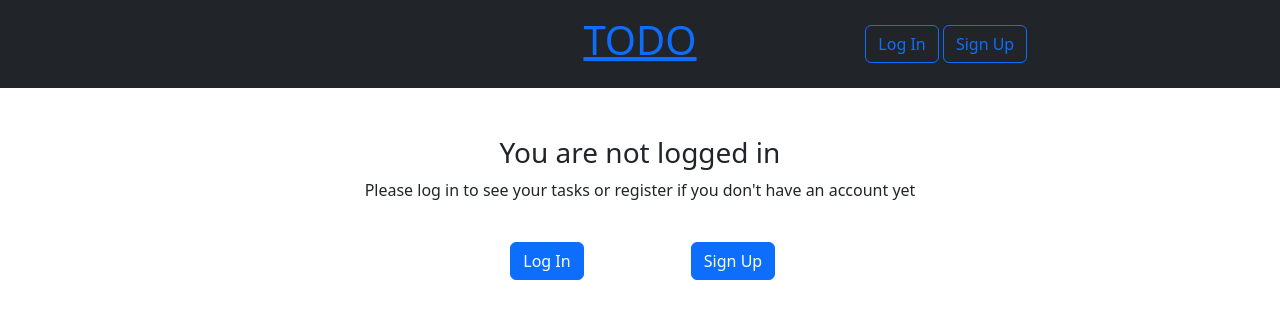
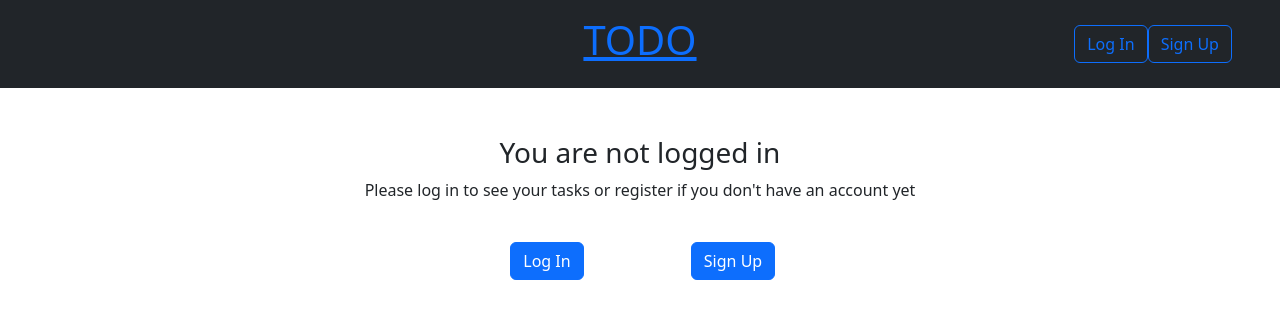
Before and after one commit to PietroCiani/ppm_backend, a Django app: page / in a window 1280 px wide. Shown: the top 319 px of the page. Run offline with Django 4.2, Linux system fonts and the light colour scheme.

Commit message:
header restyling

```diff
--- a/templates/base.html
+++ b/templates/base.html
@@ -8,13 +8,13 @@
         <link rel="stylesheet" href="https://cdnjs.cloudflare.com/ajax/libs/font-awesome/4.7.0/css/font-awesome.min.css">
     </head>
     <body>
-        <header class="container-fluid bg-dark">
+        <header class="container-fluid bg-dark px-5">
             <div class="row py-3">
                 <div class="col-4"></div>
                 <div class="col-4 text-center">
                     <h1><a href="{% url 'home' %}">TODO</a></h1>
                 </div>
-                <div class="col-4 align-self-center">
+                <div class="col-4 align-self-center d-flex justify-content-end">
                     {% if user.is_authenticated %}
                         <a href="{% url 'logout' %}" class="btn btn-outline-primary"><i class="fa fa-sign-out"></i>Log Out</a>
                     {% else %}
```
